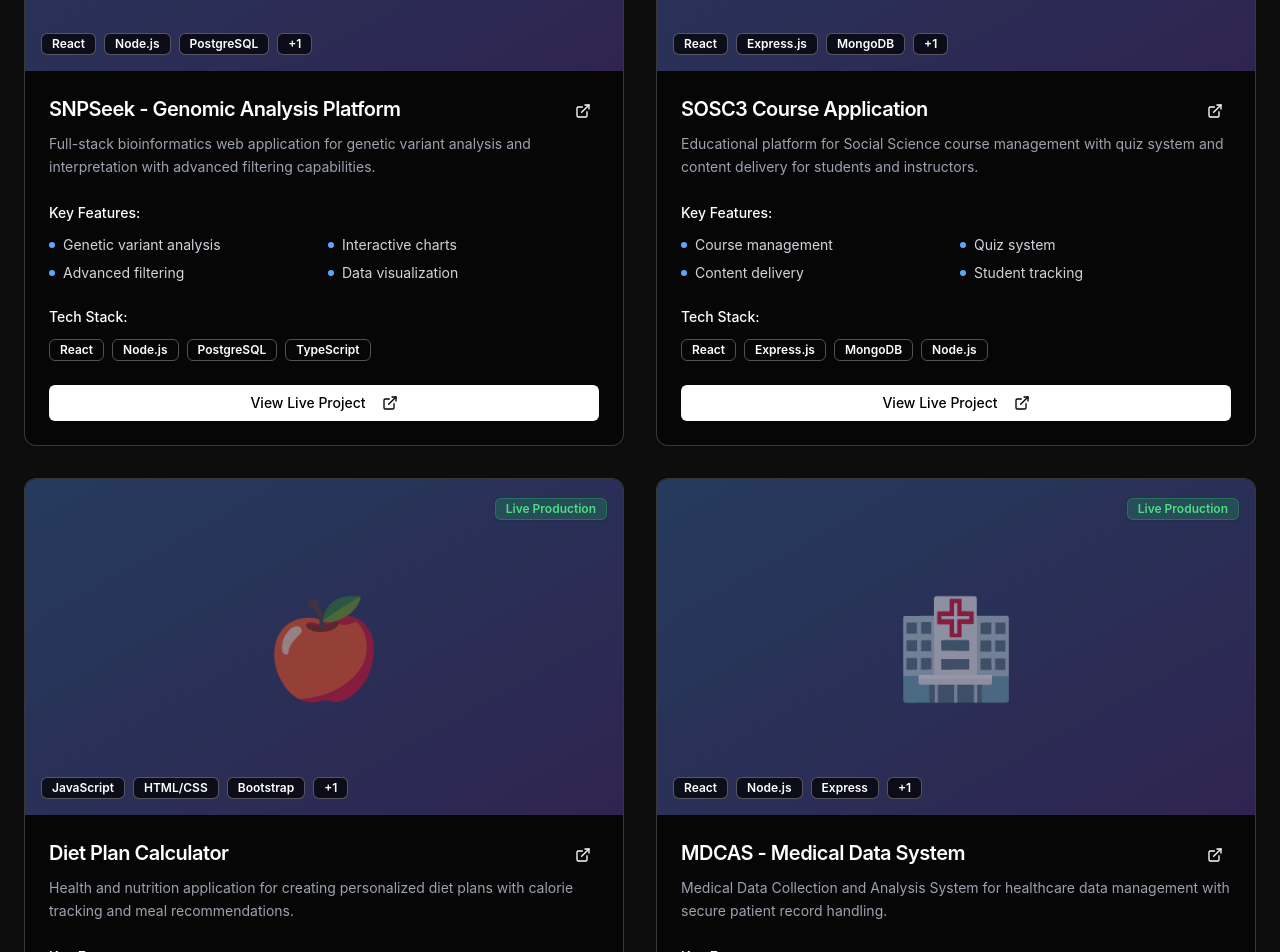
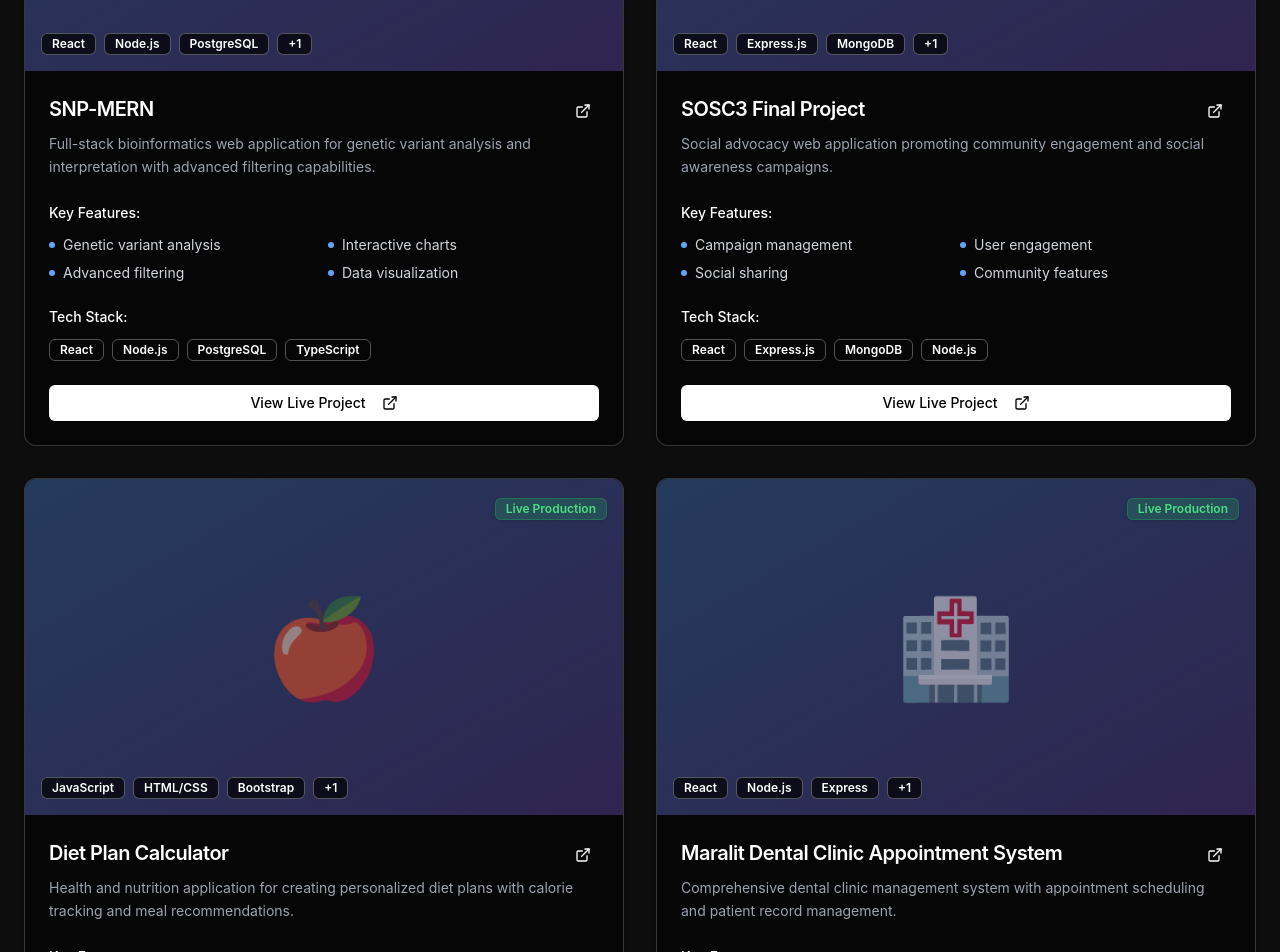
Before and after one commit to jvcerezo/portfolio, a React (Vite) app: page / in a window 1280 px wide. Shown: the part 2440-3392 px from the top of the page. Built offline with nearby package versions, Linux system fonts and the light colour scheme.

Commit message:
updated project links

```diff
--- a/src/App.tsx
+++ b/src/App.tsx
@@ -444,38 +444,38 @@ function App() {
           <div className="grid lg:grid-cols-2 gap-8">
             {[
               {
-                title: 'SNPSeek - Genomic Analysis Platform',
+                title: 'SNP-MERN',
                 description: 'Full-stack bioinformatics web application for genetic variant analysis and interpretation with advanced filtering capabilities.',
-                link: 'https://snpseek.onrender.com/',
+                link: 'https://snpseek-mern.vercel.app',
                 tech: ['React', 'Node.js', 'PostgreSQL', 'TypeScript'],
                 features: ['Genetic variant analysis', 'Interactive charts', 'Advanced filtering', 'Data visualization'],
                 status: 'Live Production',
                 image: '🧬'
               },
               {
-                title: 'SOSC3 Course Application',
-                description: 'Educational platform for Social Science course management with quiz system and content delivery for students and instructors.',
-                link: 'https://sosc3-final-ui.onrender.com/',
+                title: 'SOSC3 Final Project',
+                description: 'Social advocacy web application promoting community engagement and social awareness campaigns.',
+                link: 'https://sosc3-advocacy-app.vercel.app',
                 tech: ['React', 'Express.js', 'MongoDB', 'Node.js'],
-                features: ['Course management', 'Quiz system', 'Content delivery', 'Student tracking'],
+                features: ['Campaign management', 'User engagement', 'Social sharing', 'Community features'],
                 status: 'Live Production',
                 image: '🏛️'
               },
               {
                 title: 'Diet Plan Calculator',
                 description: 'Health and nutrition application for creating personalized diet plans with calorie tracking and meal recommendations.',
-                link: 'https://jettimothy.github.io/diet-plan-calculator/',
+                link: 'https://diet-plan-calculator.vercel.app',
                 tech: ['JavaScript', 'HTML/CSS', 'Bootstrap', 'APIs'],
                 features: ['Nutrition calculation', 'Meal planning', 'Calorie tracking', 'Personalized recommendations'],
                 status: 'Live Production',
                 image: '🍎'
               },
               {
-                title: 'MDCAS - Medical Data System',
-                description: 'Medical Data Collection and Analysis System for healthcare data management with secure patient record handling.',
-                link: 'https://mdcas-ui.onrender.com/',
+                title: 'Maralit Dental Clinic Appointment System',
+                description: 'Comprehensive dental clinic management system with appointment scheduling and patient record management.',
+                link: 'https://mdcas-fe.vercel.app',
                 tech: ['React', 'Node.js', 'Express', 'Database'],
-                features: ['Patient management', 'Data security', 'Medical records', 'Analytics dashboard'],
+                features: ['Appointment scheduling', 'Patient management', 'Medical records', 'Clinic administration'],
                 status: 'Live Production',
                 image: '🏥'
               }
```
